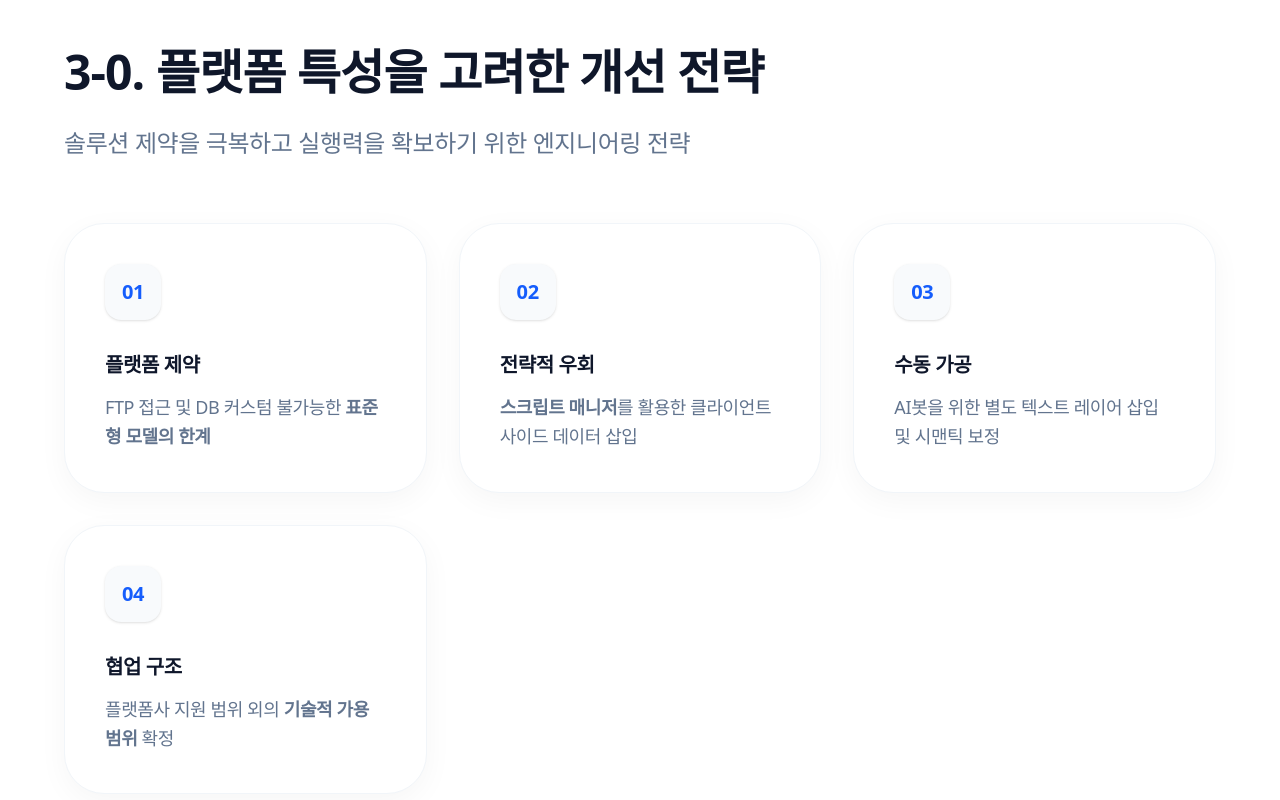
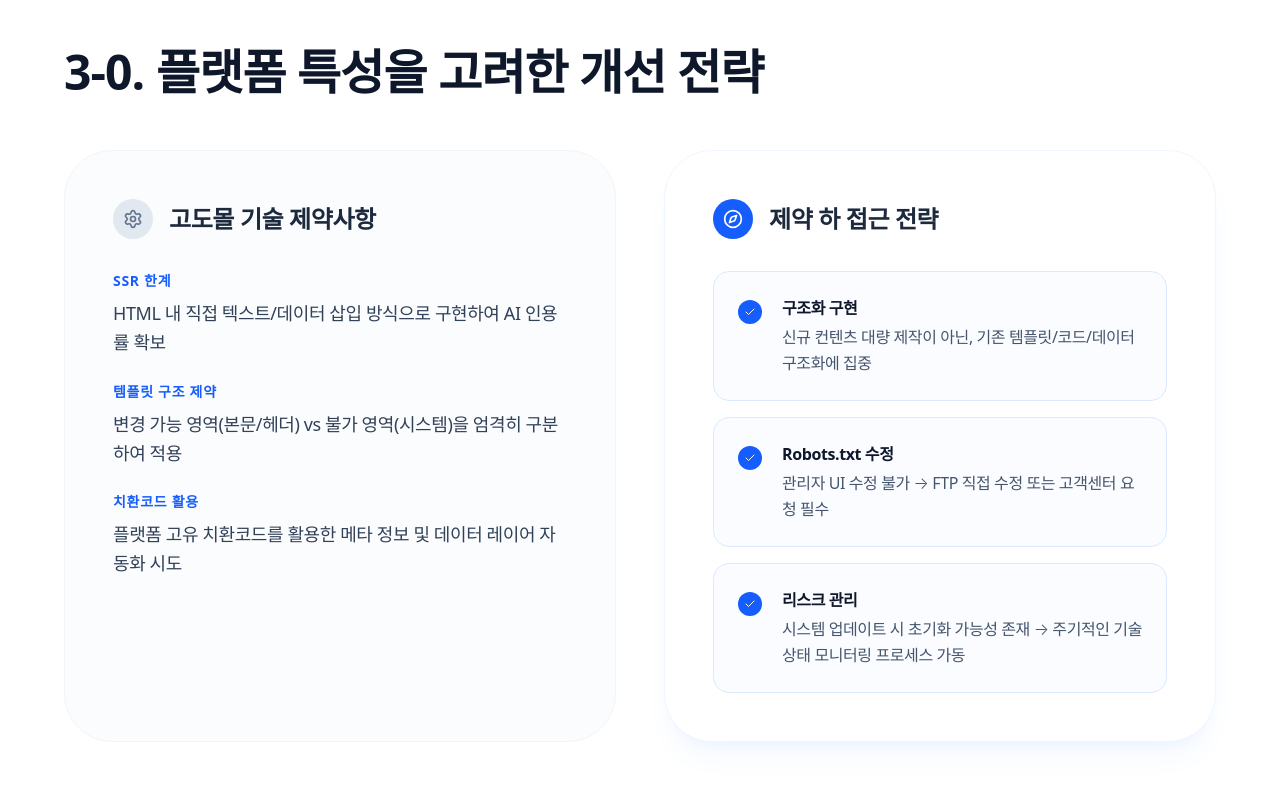
Before and after one commit to seoyahh/bluevent_geo_poc_review, a React (Vite) app: page / in a window 1280 px wide. Shown: the part 10200-11000 px from the top of the page. Built offline with nearby package versions, Linux system fonts and the light colour scheme; a web font is replaced by a local one.

Commit message:
UI Enhancement: Implemented StrategyLayout for Slide 3-0 with Godomall constraints

```diff
--- a/src/App.tsx
+++ b/src/App.tsx
@@ -472,6 +472,70 @@ export default function App() {
     );
   };
 
+  const StrategyLayout = ({ slide }: { slide: typeof SLIDES[0] }) => {
+    const constrs = slide.bullets.filter(b => b.startsWith('CONSTR:')).map(b => b.replace('CONSTR:', '').split('|'));
+    const strats = slide.bullets.filter(b => b.startsWith('STRAT:')).map(b => b.replace('STRAT:', '').split('|'));
+
+    return (
+      <div className="w-full max-w-[1400px] mx-auto px-8 lg:px-16 py-20 min-h-screen flex flex-col justify-center">
+        <h2 className="h2-header mb-12" dangerouslySetInnerHTML={{ __html: slide.title }} />
+
+        <div className="grid grid-cols-1 lg:grid-cols-2 gap-12">
+          {/* Section 1: Constraints */}
+          <motion.div
+            initial={{ opacity: 0, x: -30 }}
+            whileInView={{ opacity: 1, x: 0 }}
+            viewport={{ once: true, amount: 0.2 }}
+            className="flex flex-col gap-8 bg-slate-50/50 border border-slate-100 p-12 rounded-[3rem]"
+          >
+            <div className="flex items-center gap-4">
+              <div className="w-10 h-10 rounded-full bg-slate-200 flex items-center justify-center">
+                <Settings size={20} className="text-slate-500" />
+              </div>
+              <h3 className="text-2xl font-black text-slate-800">고도몰 기술 제약사항</h3>
+            </div>
+            <div className="space-y-6">
+              {constrs.map(([title, content], idx) => (
+                <div key={idx} className="flex flex-col gap-2">
+                  <span className="text-blue-600 font-bold text-sm uppercase tracking-wider">{title}</span>
+                  <p className="text-lg text-slate-700 font-light leading-relaxed">{content}</p>
+                </div>
+              ))}
+            </div>
+          </motion.div>
+
+          {/* Section 2: Strategy */}
+          <motion.div
+            initial={{ opacity: 0, x: 30 }}
+            whileInView={{ opacity: 1, x: 0 }}
+            viewport={{ once: true, amount: 0.2 }}
+            className="flex flex-col gap-8 bg-white border border-blue-50 p-12 rounded-[3rem] shadow-xl shadow-blue-500/5"
+          >
+            <div className="flex items-center gap-4">
+              <div className="w-10 h-10 rounded-full bg-blue-600 flex items-center justify-center">
+                <Compass size={20} className="text-white" />
+              </div>
+              <h3 className="text-2xl font-black text-slate-800">제약 하 접근 전략</h3>
+            </div>
+            <div className="space-y-4">
+              {strats.map(([title, content], idx) => (
+                <div key={idx} className="p-6 rounded-2xl bg-blue-50/30 border border-blue-100 flex items-start gap-5 hover:bg-blue-50 transition-colors">
+                  <div className="w-6 h-6 rounded-full bg-blue-600 flex items-center justify-center flex-shrink-0 mt-1">
+                    <Check size={12} className="text-white" />
+                  </div>
+                  <div className="flex flex-col gap-1">
+                    <span className="text-slate-900 font-bold" dangerouslySetInnerHTML={{ __html: title }} />
+                    <p className="text-slate-600 leading-relaxed font-light" dangerouslySetInnerHTML={{ __html: content }} />
+                  </div>
+                </div>
+              ))}
+            </div>
+          </motion.div>
+        </div>
+      </div>
+    );
+  };
+
   return (
     <div className="min-h-screen bg-white text-slate-900 font-sans selection:bg-blue-600 selection:text-white scroll-smooth overflow-x-hidden">
       {/* Refined Sidebar Navigation */}
@@ -509,7 +573,7 @@ export default function App() {
             {index === 7 && <InfraAuditLayout slide={slide} />}
             {[8, 9].includes(index) && <DiagnosticResultsLayout slide={slide} />}
             {index === 10 && <HypothesesLayout slide={slide} />}
-            {[12].includes(index) ? <GridLayout slide={slide} index={index} /> : null}
+            {index === 12 && <StrategyLayout slide={slide} />}
             {index === 15 ? <RoadmapLayout slide={slide} index={index} /> : null}
             {![0, 1, 2, 5, 6, 7, 8, 9, 10, 11, 12, 15].includes(index) && <StandardLayout slide={slide} index={index} />}
           </section>
--- a/src/constants.ts
+++ b/src/constants.ts
@@ -148,10 +148,12 @@ export const SLIDES: Slide[] = [
     title: "3-0. 플랫폼 특성을 고려한 개선 전략",
     oneLiner: "솔루션 제약을 극복하고 <strong>실행력을 확보</strong>하기 위한 엔지니어링 전략",
     bullets: [
-      "플랫폼 제약: FTP 접근 및 DB 커스텀 불가능한 <strong>표준형 모델의 한계</strong>",
-      "전략적 우회: <strong>스크립트 매니저</strong>를 활용한 클라이언트 사이드 데이터 삽입",
-      "수동 가공: AI봇을 위한 별도 텍스트 레이어 삽입 및 시맨틱 보정",
-      "협업 구조: 플랫폼사 지원 범위 외의 <strong>기술적 가용 범위</strong> 확정"
+      "CONSTR:SSR 한계|HTML 내 직접 텍스트/데이터 삽입 방식으로 구현하여 AI 인용률 확보",
+      "CONSTR:템플릿 구조 제약|변경 가능 영역(본문/헤더) vs 불가 영역(시스템)을 엄격히 구분하여 적용",
+      "CONSTR:치환코드 활용|플랫폼 고유 치환코드를 활용한 메타 정보 및 데이터 레이어 자동화 시도",
+      "STRAT:구조화 구현|신규 컨텐츠 대량 제작이 아닌, 기존 <strong>템플릿/코드/데이터 구조화</strong>에 집중",
+      "STRAT:Robots.txt 수정|관리자 UI 수정 불가 → <strong>FTP 직접 수정 또는 고객센터 요청</strong> 필수",
+      "STRAT:리스크 관리|시스템 업데이트 시 초기화 가능성 존재 → 주기적인 <strong>기술 상태 모니터링</strong> 프로세스 가동"
     ],
     visualGuide: "플랫폼 제약사항과 기술적 돌파구를 매칭한 솔루션 맵."
   },
```
